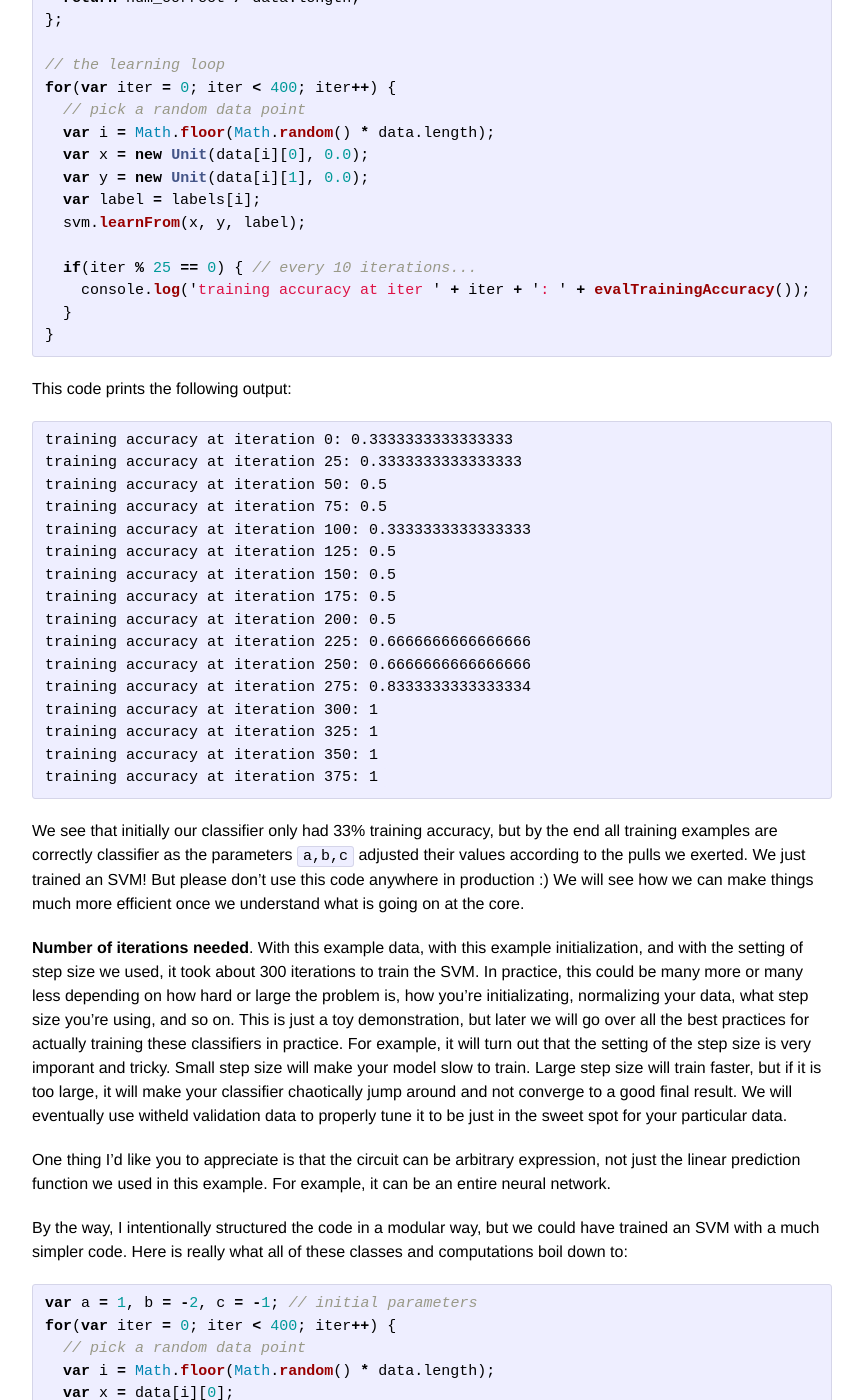
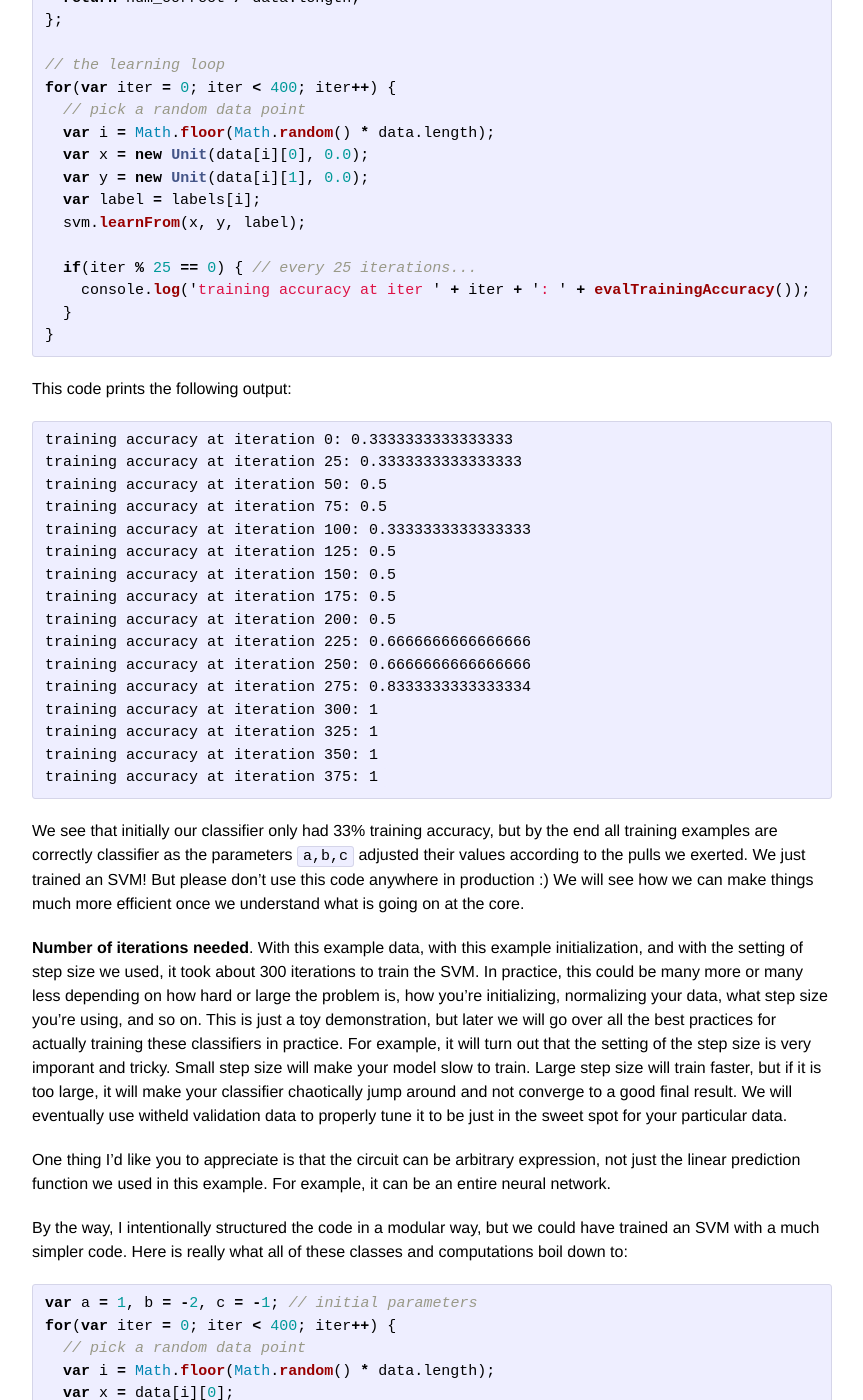
Before and after one commit to karpathy/karpathy.github.io, a Jekyll site: the page built from nntutorial.md, in a window 1280 px wide and 1400 px high, scrolled down 26114 px. Shown: the whole window, without its empty margins (208-1071 px from the left). Built offline with Jekyll 4.4.1, drawn with Linux system fonts in a browser that asks for light colours; Markdown is read by kramdown in place of the engine named in the settings; formulas are drawn with MathJax 3; comment, search, counter and statistics services are not loaded; some of the changed text lies outside the part shown.

Commit message:
Fix typos

```diff
--- a/nntutorial.md
+++ b/nntutorial.md
@@ -788,7 +788,7 @@
 
 1. We select a random datapoint and feed it through the circuit
 2. We will interpret the output of the circuit as a confidence that the datapoint has class `+1`. (i.e. very high values = circuit is very certain datapoint has class `+1` and very low values = circuit is certain this datapoint has class `-1`.)
-3. We will measure how well the prediction aligns with the provided labels. Intuitively, for example, if a positive example scores very low, we will want to tug in the positive direction on the circuit, demanding that it should output higher value for this datapoint. Note that this is the case for the the first datapoint: it is labeled as `+1` but our predictor unction only assigns it value `-1.2`. We will therefore tug on the circuit in positive direction; We want the value to be higher.
+3. We will measure how well the prediction aligns with the provided labels. Intuitively, for example, if a positive example scores very low, we will want to tug in the positive direction on the circuit, demanding that it should output higher value for this datapoint. Note that this is the case for the the first datapoint: it is labeled as `+1` but our predictor function only assigns it value `-1.2`. We will therefore tug on the circuit in positive direction; We want the value to be higher.
 4. The circuit will take the tug and backpropagate it to compute tugs on the inputs `a,b,c,x,y`
 5. Since we think of `x,y` as (fixed) datapoints, we will ignore the pull on `x,y`. If you're a fan of my physical analogies, think of these inputs as pegs, fixed in the ground.
 6. On the other hand, we will take the parameters `a,b,c` and make them respond to their tug (i.e. we'll perform what we call a **parameter update**). This, of course, will make it so that the circuit will output a slightly higher score on this particular datapoint in the future.
@@ -933,7 +933,7 @@
   var label = labels[i];
   svm.learnFrom(x, y, label);
 
-  if(iter % 25 == 0) { // every 10 iterations...
+  if(iter % 25 == 0) { // every 25 iterations...
     console.log('training accuracy at iter ' + iter + ': ' + evalTrainingAccuracy());
   }
 }
@@ -961,7 +961,7 @@
 
 We see that initially our classifier only had 33% training accuracy, but by the end all training examples are correctly classifier as the parameters `a,b,c` adjusted their values according to the pulls we exerted. We just trained an SVM! But please don't use this code anywhere in production :) We will see how we can make things much more efficient once we understand what is going on at the core.
 
-**Number of iterations needed**. With this example data, with this example initialization, and with the setting of step size we used, it took about 300 iterations to train the SVM. In practice, this could be many more or many less depending on how hard or large the problem is, how you're initializating, normalizing your data, what step size you're using, and so on. This is just a toy demonstration, but later we will go over all the best practices for actually training these classifiers in practice. For example, it will turn out that the setting of the step size is very imporant and tricky. Small step size will make your model slow to train. Large step size will train faster, but if it is too large, it will make your classifier chaotically jump around and not converge to a good final result. We will eventually use witheld validation data to properly tune it to be just in the sweet spot for your particular data.
+**Number of iterations needed**. With this example data, with this example initialization, and with the setting of step size we used, it took about 300 iterations to train the SVM. In practice, this could be many more or many less depending on how hard or large the problem is, how you're initializing, normalizing your data, what step size you're using, and so on. This is just a toy demonstration, but later we will go over all the best practices for actually training these classifiers in practice. For example, it will turn out that the setting of the step size is very imporant and tricky. Small step size will make your model slow to train. Large step size will train faster, but if it is too large, it will make your classifier chaotically jump around and not converge to a good final result. We will eventually use witheld validation data to properly tune it to be just in the sweet spot for your particular data.
 
 One thing I'd like you to appreciate is that the circuit can be arbitrary expression, not just the linear prediction function we used in this example. For example, it can be an entire neural network.
 
```
Also changed, not shown: other parts of nntutorial.md (+1 -1 lines).
